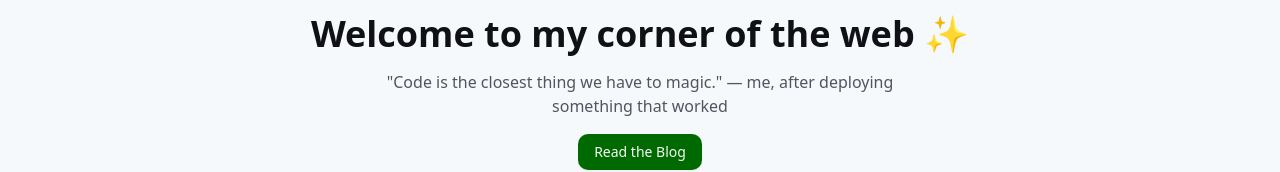
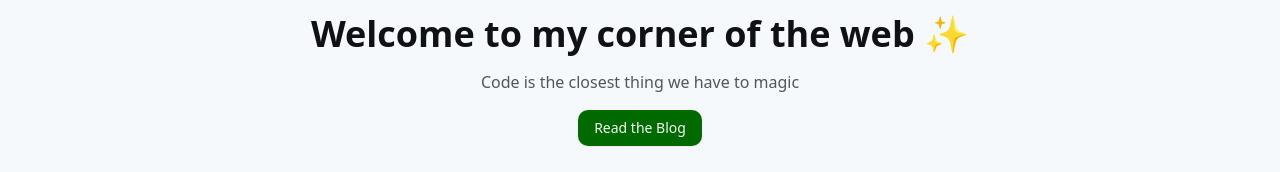
Before and after one commit to asuxy/petkos-blog, a Next.js app: page / in a window 1280 px wide. Shown: the part 195-367 px from the top of the page. Built offline with nearby package versions, Linux system fonts and the light colour scheme; no server answers; the database is empty.

Commit message:
Fix eslint issues

```diff
--- a/app/contacts/page.tsx
+++ b/app/contacts/page.tsx
@@ -78,7 +78,7 @@ export default function ContactsPage() {
 
             <div className="space-y-6">
                 <h2 className="text-2xl font-semibold">Contact Information</h2>
-                <p className="text-muted-foreground">We're available weekdays 9am–6pm</p>
+                <p className="text-muted-foreground">We're available weekdays from 9am to 6pm</p>
                 <div>
                     <p className="font-medium">Email</p>
                     <p className="text-sm text-muted-foreground">contact@yourdomain.com</p>
--- a/app/posts/[id]/page.tsx
+++ b/app/posts/[id]/page.tsx
@@ -1,4 +1,3 @@
-import Link from 'next/link';
 import { Metadata, ResolvingMetadata } from 'next';
 import { notFound } from "next/navigation";
 import prisma from '@/lib/prisma';
@@ -28,8 +27,7 @@ export async function generateStaticParams(): Promise<{ id: string }[]> {
 }
 
 export async function generateMetadata(
-    { params }: PostPageProps,
-    parent: ResolvingMetadata
+    { params }: PostPageProps
 ): Promise<Metadata> {
     const { id } = await params;
     const postId = parseInt(id, 10);
--- a/components/forms/create-post-form.tsx
+++ b/components/forms/create-post-form.tsx
@@ -1,6 +1,6 @@
 "use client"
 
-import { createPost, getCategories, State } from '../../lib/actions/blog-actions'
+import { createPost, State } from '../../lib/actions/blog-actions'
 import { useActionState } from 'react';
 import { Button } from '../ui/button';
 import {
--- a/components/ui/home.tsx
+++ b/components/ui/home.tsx
@@ -21,7 +21,7 @@ export default function HomePage({ posts }: HomePageProps) {
                     Welcome to my corner of the web ✨
                 </h1>
                 <p className="text-muted-foreground max-w-xl mx-auto">
-                    "Code is the closest thing we have to magic." — me, after deploying something that worked
+                    Code is the closest thing we have to magic
                 </p>
                 <Button asChild>
                     <Link href="/posts">Read the Blog</Link>
--- a/lib/actions/blog-actions.ts
+++ b/lib/actions/blog-actions.ts
@@ -21,10 +21,6 @@ export async function createPost(prevState: State, formData: FormData): Promise<
         title: formData.get("title"),
         content: formData.get("content"),
     });
-
-    //testing
-
-    let data;
 
     if (!validatedFields.success) {
         return {
--- a/lib/zod-schemas.ts
+++ b/lib/zod-schemas.ts
@@ -1,4 +1,3 @@
-import { MultiSelect } from '@/components/multi-select';
 import * as z from 'zod'
 
 export const signInSchema = z.object({
```
